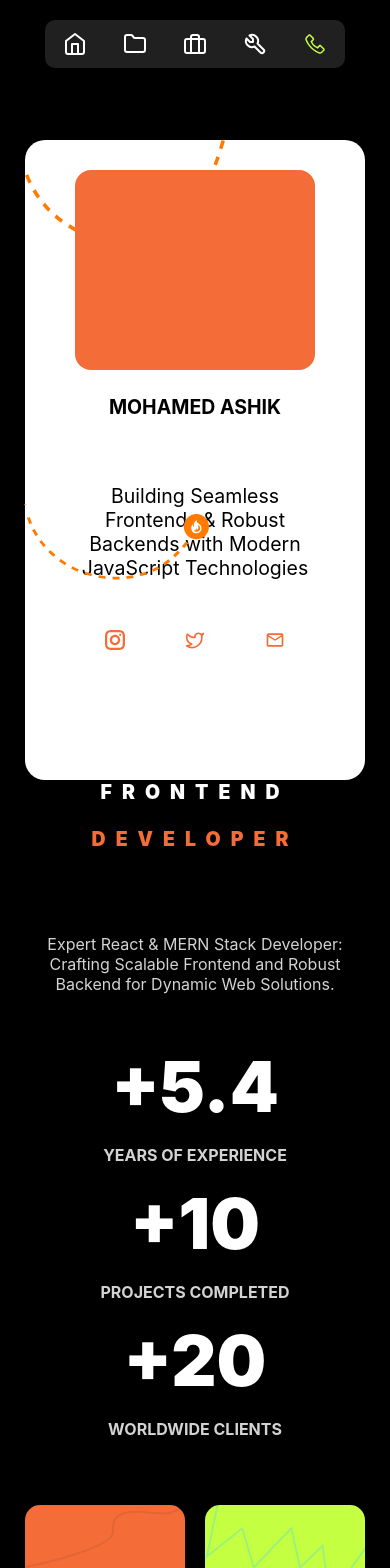
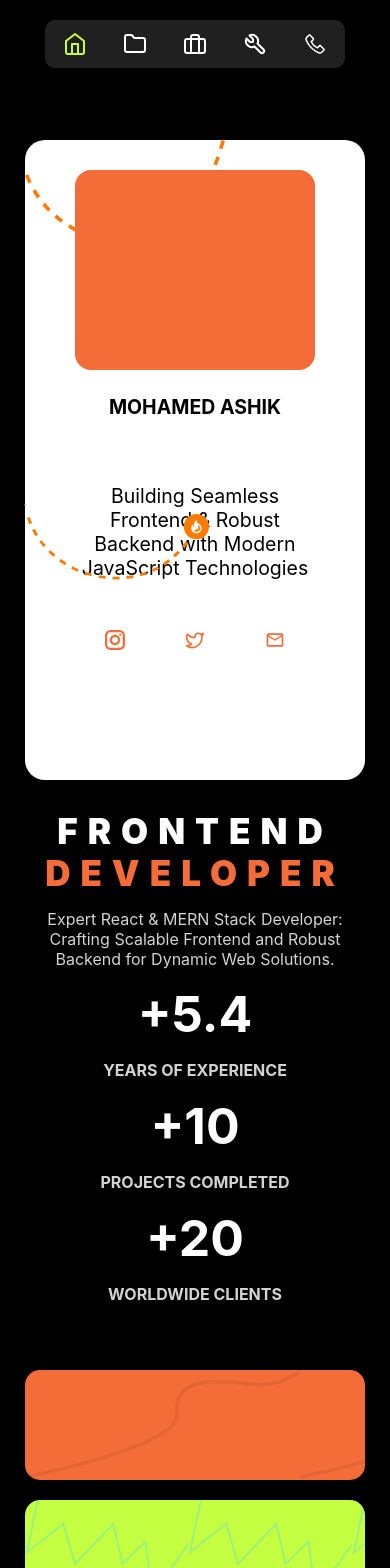
Before and after one commit to Ashik11898/portfolio, a React (Vite) app in the folder portfolioClient/: page / in a window 390 px wide. Shown: the top 1568 px of the page. Built offline with nearby package versions, Linux system fonts and the light colour scheme.

Commit message:
responsive done 80%

```diff
--- a/portfolioClient/src/App.css
+++ b/portfolioClient/src/App.css
@@ -35,9 +35,9 @@ img{
   align-items: center;
 }
 
-.section-space{
+/* .section-space{
   margin-top: 150px;
-}
+} */
 
 input{
   width: 100%;
@@ -63,6 +63,9 @@ input{
 .left-container{
   width: calc(100% - 440px);
   margin-left: 440px;
+  display: flex;
+  flex-direction: column;
+  gap: 100px;
 }
 
 .section:nth-child(1){
@@ -71,13 +74,11 @@ input{
 
 .left-container .section {
   opacity: 0;
-  transform: translateY(50px);
-  transition: opacity 1s ease, transform 1s ease; /* Increased duration to 1 second */
+  transition: opacity 1s ease; /* Increased duration to 1 second */
 }
 
 .left-container .section.animate {
   opacity: 1;
-  transform: translateY(0);
 }
 
 
--- a/portfolioClient/src/App.jsx
+++ b/portfolioClient/src/App.jsx
@@ -1,16 +1,15 @@
-import React, { useEffect, useState, useRef } from "react";
-import NavbarSection from './sections/NavbarSection'
-import './App.css'
-import './assets/styles/sectionStyles.css'
-import DeveloperCard from './sections/DeveloperCard'
-import BlogDetails from './sections/BlogDetails'
-import ProjectsPage from './pages/ProjectsPage'
-import ExperiencePage from './pages/ExperiencePage'
-import SkillsPage from './pages/SkillsPage'
-import FormPage from './pages/FormPage'
+import React, { useState, useRef, useEffect } from "react";
+import NavbarSection from './sections/NavbarSection';
+import './App.css';
+import './assets/styles/sectionStyles.css';
+import DeveloperCard from './sections/DeveloperCard';
+import BlogDetails from './sections/BlogDetails';
+import ProjectsPage from './pages/ProjectsPage';
+import ExperiencePage from './pages/ExperiencePage';
+import SkillsPage from './pages/SkillsPage';
+import FormPage from './pages/FormPage';
 
 function App() {
-
   const sections = [
     { Component: BlogDetails, id: "blog" },
     { Component: SkillsPage, id: "skills" },
@@ -21,49 +20,63 @@ function App() {
 
   const [visibleSections, setVisibleSections] = useState({});
   const sectionRefs = useRef([]);
+  const debounceTimeout = useRef(null);
 
   const handleScrollToSection = (id) => {
     const section = sectionRefs.current.find((ref) => ref.id === id);
     if (section) {
-      const topOffset = section.offsetTop; // Get the section's position from the top
-      const offset = 100; // Add a small offset to ensure full visibility
+      const topOffset = section.offsetTop;
+      const offset = 100;
       window.scrollTo({
         top: topOffset - offset,
         behavior: "smooth",
       });
-
-      // section.scrollIntoView({ behavior: "smooth", block: "start" });
     }
   };
 
   useEffect(() => {
-    const observer = new IntersectionObserver((entries) => {
+    const observer = new IntersectionObserver(
+      (entries) => {
+        const newVisibleSections = { ...visibleSections };
+
         entries.forEach((entry) => {
-          setVisibleSections((prev) => ({
-            ...prev,
-            [entry.target.id]: entry.isIntersecting,
-          }));
+          newVisibleSections[entry.target.id] = entry.isIntersecting;
         });
+
+        // Debounce state updates to prevent rapid triggering
+        if (debounceTimeout.current) clearTimeout(debounceTimeout.current);
+
+        debounceTimeout.current = setTimeout(() => {
+          setVisibleSections((prev) => {
+            if (JSON.stringify(prev) !== JSON.stringify(newVisibleSections)) {
+              return newVisibleSections;
+            }
+            return prev;
+          });
+        }, 100); // Adjust debounce duration as needed
       },
-      { threshold: 0.3 } // Trigger animation when 30% of the section is visible
+      {
+        threshold: 0.3, // Trigger when 70% of the section is visible
+        //rootMargin: "0px 0px -10% 0px", // Small root margin for smoother transitions
+      }
     );
 
     sectionRefs.current.forEach((ref) => observer.observe(ref));
 
-    return () => observer.disconnect();
-  }, []);
-
+    return () => {
+      if (debounceTimeout.current) clearTimeout(debounceTimeout.current);
+      observer.disconnect();
+    };
+  }, [visibleSections]);
 
   return (
     <div className='app-parent'>
-
       <div className='load-pages'>
-        <NavbarSection onScrollToSection={handleScrollToSection} currentComponent={visibleSections}/>
+        <NavbarSection onScrollToSection={handleScrollToSection} currentComponent={visibleSections} />
         <div className='home-block'>
-          <DeveloperCard/>
+          <DeveloperCard />
           <div className='left-container'>
-            {
-                sections.map(({ Component, id }, index) => (
+            {sections.map(({ Component, id }, index) => (
               <div
                 key={id}
                 id={id}
@@ -76,9 +89,8 @@ function App() {
           </div>
         </div>
       </div>
-
     </div>
-  )
+  );
 }
 
-export default App
+export default App;
--- a/portfolioClient/src/assets/styles/responsive.css
+++ b/portfolioClient/src/assets/styles/responsive.css
@@ -20,8 +20,6 @@
     .left-container {
       margin-left: 0;
       width: 100%;
-      display: flex;
-      flex-direction: column;
       justify-content: center;
       text-align: center;
     }
@@ -31,16 +29,59 @@
 }
 
 @media (max-width: 500px) and (min-width: 320px) {
+.role-name{
+  font-size: 35px;
+  margin-top: 30px;
+}
+.role-name >P:nth-child(2) {
+  line-height: normal;
+}
 
-  .blog-box {
-    grid-template-columns: 1fr 1fr;
+.role-summary {margin-top: 15px;}
+.experience-parent {margin-top: 15px;}
+.experience-box > div {
+  font-size: 50px;
+  font-weight: 700;
+}
+.skill-block {justify-content: center;}
+.skill-item {
+  width: 30%;
+  font-size: 14px;
+  display: flex;
+  align-items: center;
+  justify-content: center;
+}  .blog-box {
+    grid-template-columns: 1fr;
     gap: 20px;
   }
-
+.navbar-parent {
+  height: 75px;
+}
   .experience-box{
     flex-direction: column;
   }
   .devcard-image {
     height: 200px;
   }
+
+
+  .experince-list{
+    text-align: left;
+    display: flex;
+    flex-direction: column;
+    gap: 10px;
+    padding: 0;
+    padding-left: 20px;
+  }
+
+
+
+
+
+
+
+
+
+
+
 }
--- a/portfolioClient/src/constants.js
+++ b/portfolioClient/src/constants.js
@@ -118,7 +118,7 @@ export const RESUME_JSON= {
     "personal":{
         "name":"MOHAMED ASHIK",
         "experience":"5.4",
-        "one_line":"Building Seamless Frontends & Robust Backends with Modern JavaScript Technologies",
+        "one_line":"Building Seamless Frontend & Robust Backend with Modern JavaScript Technologies",
         "role":["React Developer","Web Developer","Frontend Developer","Full stack Developer","MERN Stack developer"],
         "role_heading":["Expert React & MERN Stack Developer: Crafting Scalable Frontend and Robust Backend for Dynamic Web Solutions."]
     }
```
Also changed, not shown: portfolioClient/src/hooks/useSectionObserver.js (added, +32 -0 lines). Lines whose indentation alone changed are shown as unchanged.
